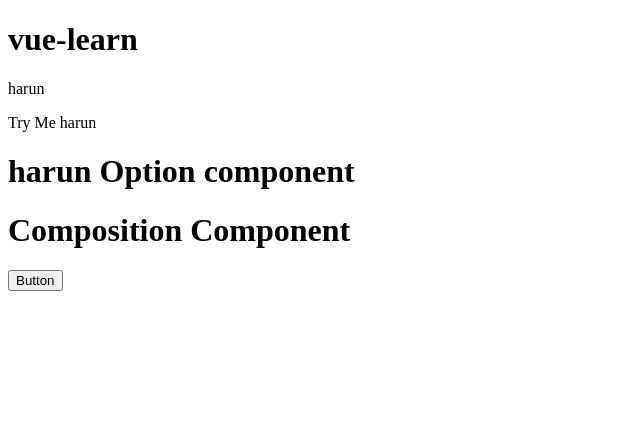
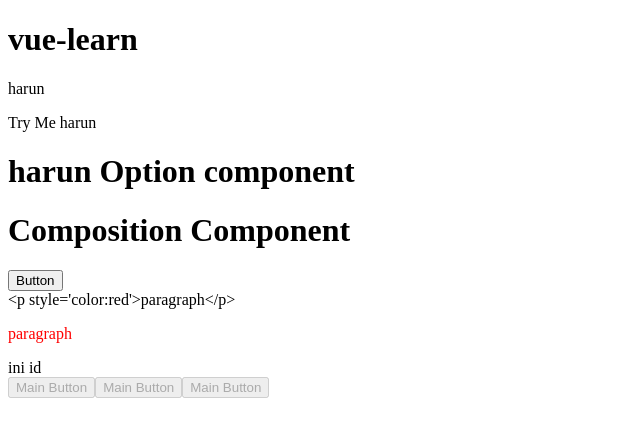
Before and after one commit to harun-alrosyid/vue-learn, a Vue app: page / in a window 1280 px wide. Shown: the top 436 px of the page, without its empty margins (0-640 px from the left). Built offline with nearby package versions, Linux system fonts and the light colour scheme.

Commit message:
feat: raw html, vbind attributte

```diff
--- a/src/App.vue
+++ b/src/App.vue
@@ -1,7 +1,12 @@
 <script setup>
+import MainButton from './components/MainButton.vue';
 import TryMe from './components/TryMe.vue';
 
 const name = "harun";
+
+const paragraph = "<p style='color:red'>paragraph</p>";
+
+const id="iniId";
 
 </script>
 
@@ -10,9 +15,25 @@ const name = "harun";
    <h1>vue-learn</h1>
   </header>
   <p>{{name}}</p>
-  <TryMe msg="harun"/>
+  <try-me msg="harun"/>
   <OptionComponent/>
-  <CompositionComponent/>
+  <composition-component/>
+
+  <!-- raw html -->
+
+  <div>{{paragraph}}</div>
+
+  <div v-html="paragraph"></div>
+
+  <!-- binding -->
+
+  <div v-bind:id="id">ini id</div>
+
+  <MainButton/>
+
+
+
+
 </template>
 
 <style scoped>
--- /dev/null
+++ b/src/components/MainButton.vue
@@ -0,0 +1,10 @@
+<script setup>
+const disabled = true;
+</script>
+
+<template>
+    <!-- v-bind disabled -->
+    <button :disabled class="btn btn-primary">Main Button</button>
+    <button :disabled="disabled" class="btn btn-primary">Main Button</button>
+    <button v-bind:disabled="disabled" class="btn btn-primary">Main Button</button>
+</template>
```
